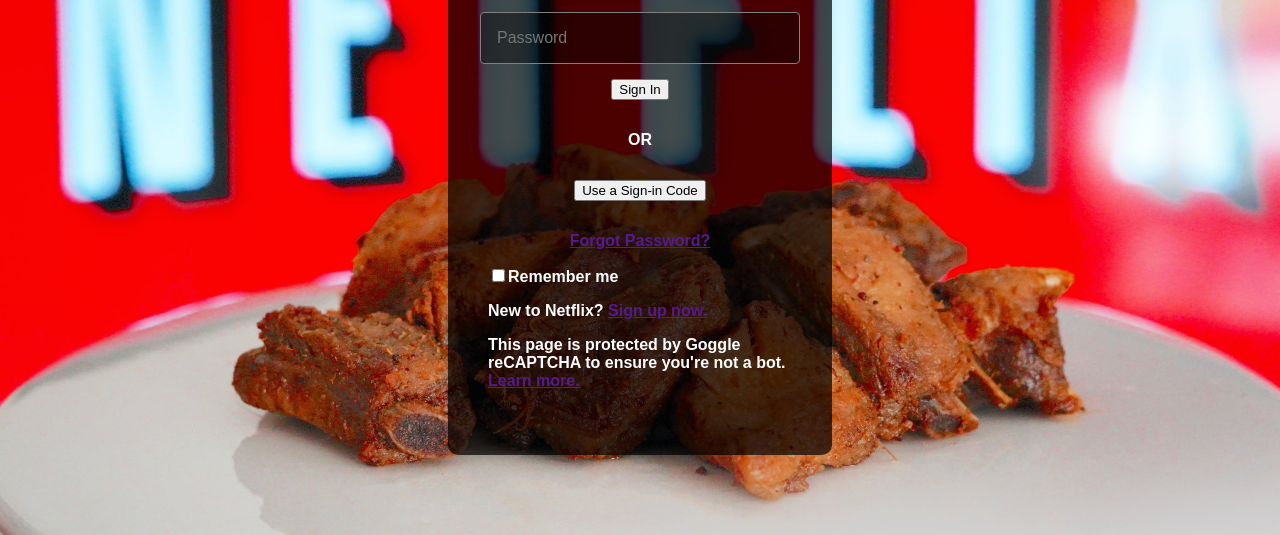
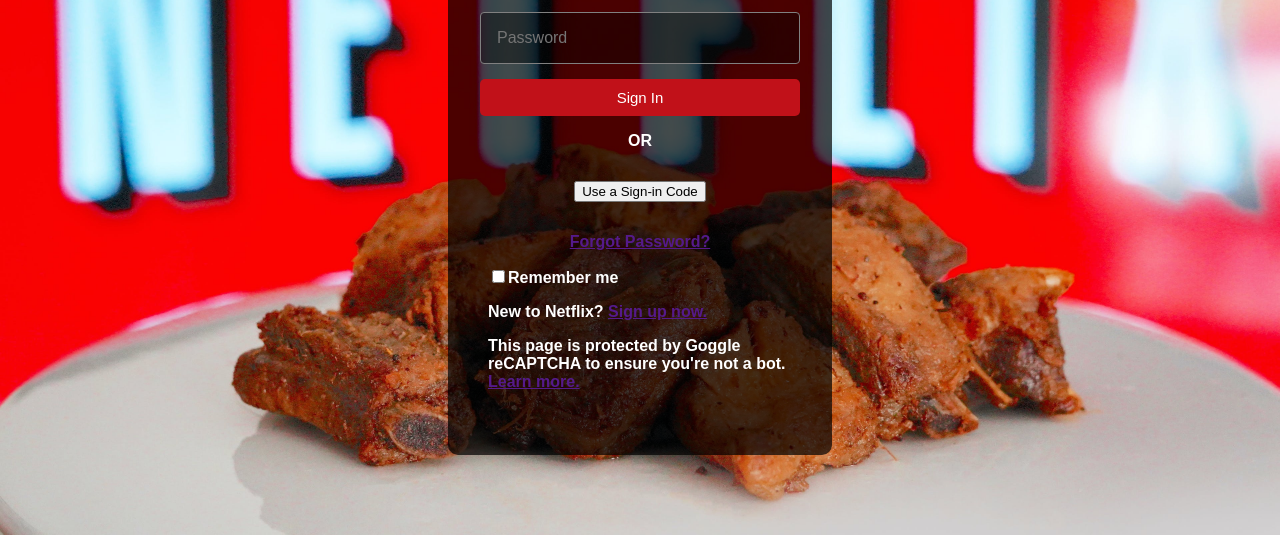
Before and after one commit to chad-cervantes/css-project-netflix-sign-in-form, a plain HTML site: page index.html in a window 1280 px wide. Shown: the part 265-800 px from the top of the page. Drawn offline with Linux system fonts and the light colour scheme.

Commit message:
styled the sign in button & added a hover

```diff
--- a/netflix-sign-in.css
+++ b/netflix-sign-in.css
@@ -85,3 +85,28 @@
 
   font-size: 1rem;
 }
+
+.sign-in-button {
+  width: 20rem;
+
+  padding: 10px;
+
+  background-color: rgb(193,17,25);
+  color: white;
+
+  outline: none;
+
+  border: none;
+  border-radius: 5px;
+
+  font-size: 15px;
+
+  cursor: pointer;
+
+  margin-bottom: -15px;
+}
+
+.sign-in-button:hover {
+  opacity: .7;
+  transition: .4s;
+}
```
